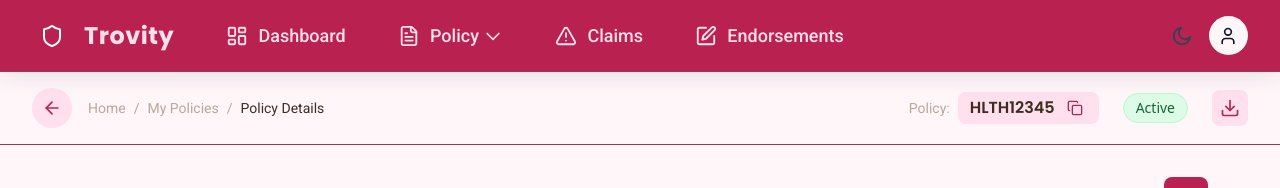
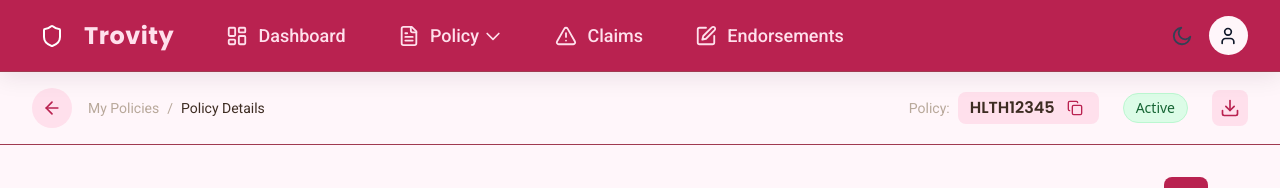
Before and after one commit to nirmal1211/paisaplan-new-UI, a React (Vite) app: page /my-policy/1 in a window 1280 px wide. Shown: the top 188 px of the page. Built offline with nearby package versions, Linux system fonts and the light colour scheme; sample sign-in values are in the browser's storage.

Commit message:
Updated PolicyHeader.tsx

```diff
--- a/src/components/PolicyDetails/PolicyHeader.tsx
+++ b/src/components/PolicyDetails/PolicyHeader.tsx
@@ -65,10 +65,7 @@ const PolicyHeader: React.FC<PolicyHeaderProps> = ({
             </Link>
 
             <nav className="flex items-center space-x-2 text-sm font-roboto">
-              <Link to="/" className="hover:underline" style={{ color: 'var(--color-muted)' }}>
-                Home
-              </Link>
-              <span style={{ color: 'var(--color-muted)' }}>/</span>
+
               <Link to="/my-policy" className="hover:underline" style={{ color: 'var(--color-muted)' }}>
                 My Policies
               </Link>
```
